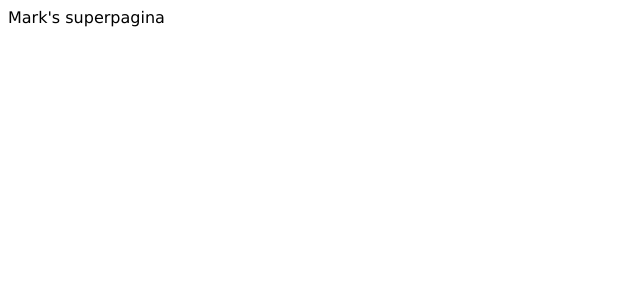
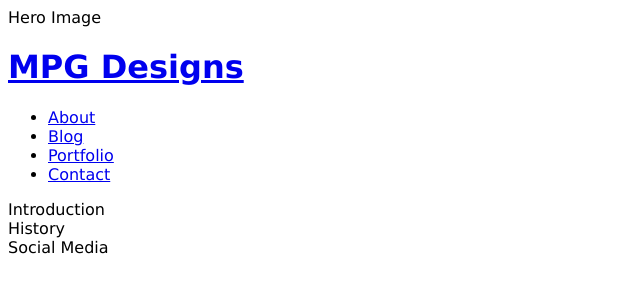
Before and after one commit to Markp1312/Portfolio-MS1, a plain HTML site: page index.html in a window 1280 px wide. Shown: the whole page, without its empty margins (0-640 px from the left). Drawn offline with Linux system fonts and the light colour scheme.

Commit message:
Added navigation menu

```diff
--- a/index.html
+++ b/index.html
@@ -1,16 +1,44 @@
 <!DOCTYPE html>
 <html lang="en">
+
 <head>
     <meta charset="UTF-8">
     <meta http-equiv="X-UA-Compatible" content="IE=edge">
     <meta name="viewport" content="width=device-width, initial-scale=1.0">
     <meta name="description" content="Full stack Web Development by Mark Peeters">
-    <meta name= "keywords" content="Css/HTML Web Development">
+    <meta name="keywords" content="Css/HTML Web Development">
 
     <link rel="stylesheet" href="assets/css/style.css">
-    <title>Mark Peeters Designs</title>
+    <title>MPG Designs</title>
 </head>
+
 <body>
-    Mark's superpagina
+    <section>Hero Image</section>
+    <Header>
+        <a href="index.html">
+            <h1>MPG Designs</h1>
+        </a>
+        <nav>
+            <ul>
+                <li>
+                    <a href="index.html">About</a>
+                </li>
+                <li>
+                    <a href="#">Blog</a>
+                </li>
+                <li>
+                    <a href="#">Portfolio</a>
+                </li>
+                <li>
+                    <a href="#">Contact</a>
+                </li>
+            </ul>
+        </nav>
+    </Header>
+    <section>Introduction</section>
+    <section>History</section>
+
+    <footer>Social Media</footer>
 </body>
+
 </html>
```
